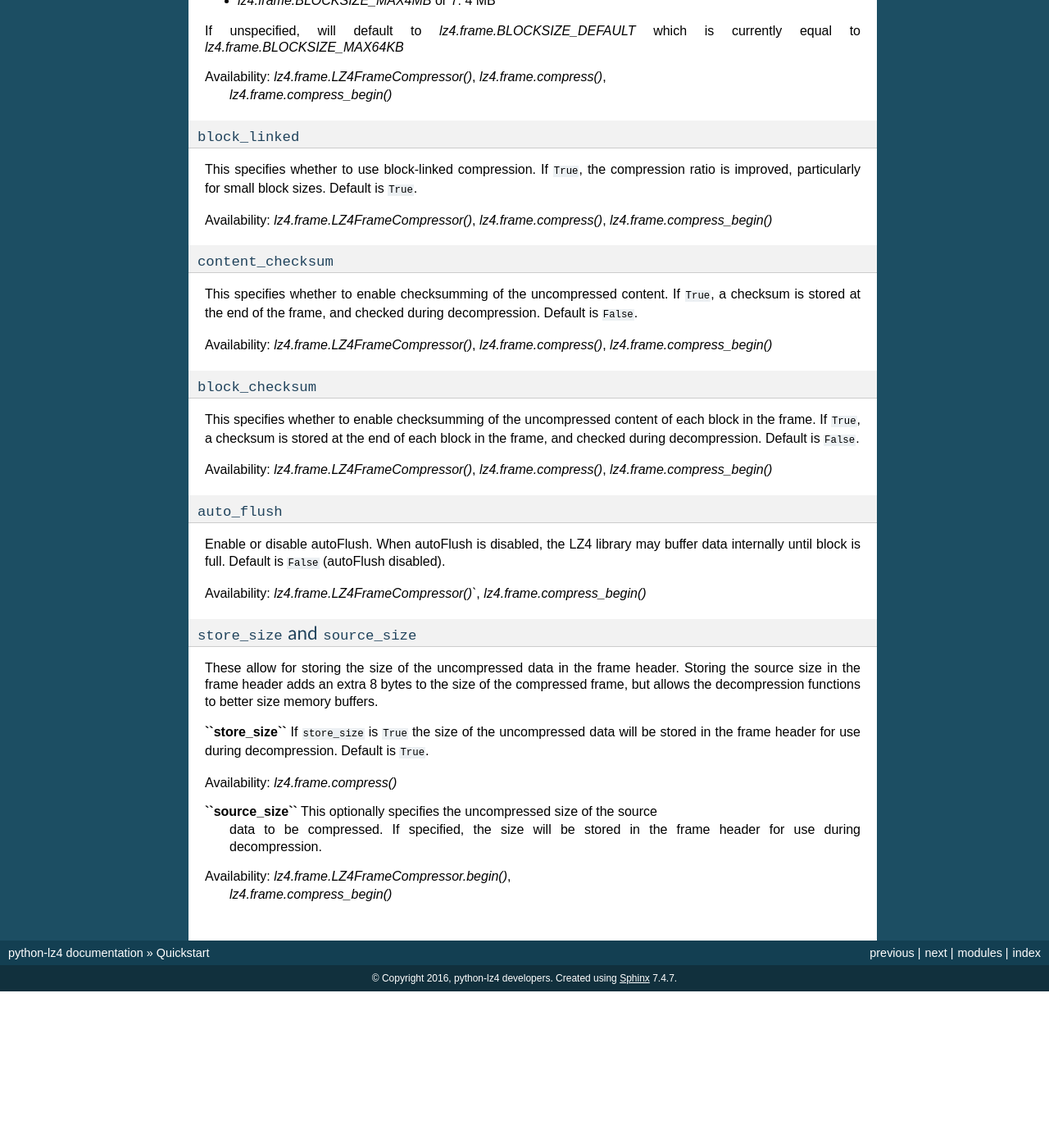
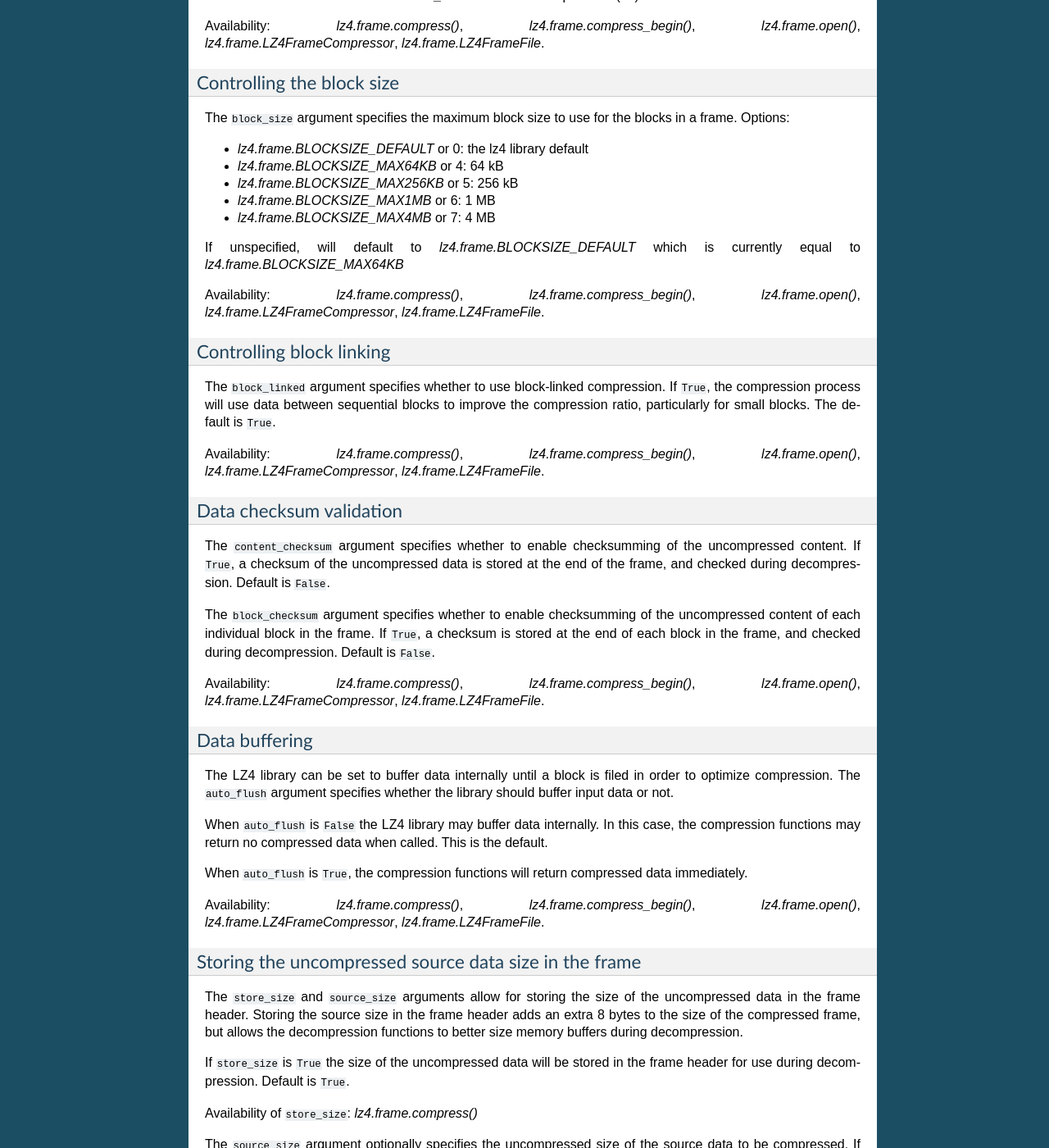
Before and after one commit to python-lz4/python-lz4, a Sphinx documentation site: the page built from docs/quickstart.rst, in a window 1280 px wide and 1400 px high, scrolled down 2196 px. Shown: the whole window at 82% size. Built offline with Sphinx 7.4.7, drawn with Linux system fonts in a browser that asks for light colours; pages that are not in the unit, such as notebooks, are missing from menus; the version number could not be read and is left out; before the commit the page ends 3405 px from its top, so only the background shows below that; some of the changed text lies outside the part shown.

Commit message:
Improve and clarify quickstart.rst

```diff
--- a/docs/quickstart.rst
+++ b/docs/quickstart.rst
@@ -15,12 +18,15 @@
   >>> decompressed == input_data
   Out[6]: True
 
-The `compress` function reads the input data and compresses it and returns a
-LZ4 frame. A frame consists of a header, and a sequence of blocks of compressed
+The `compress` function reads the input data and compresses it and returns a LZ4
+frame. A frame consists of a header, and a sequence of blocks of compressed
 data, and a frame end marker (and optionally a checksum of the uncompressed
 data). The `decompress` function takes a full LZ4 frame, decompresses it (and
 optionally verifies the uncompressed data against the stored checksum), and
 returns the uncompressed data.
+
+Working with data in chunks
+---------------------------
 
 It's often inconvenient to hold the full data in memory, and so functions are
 also provided to compress and decompress data in chunks::
@@ -41,20 +47,27 @@
 `compress_flush` ends the frame and returns the frame end marker. The data
 returned from these functions is catenated to form the compressed frame.
 
-`compress_flush` also flushes any buffered data; by default,
-`compress_chunk` may buffer data until a block is full. This buffering can be
-disabled by specifying ``auto_flush=True`` when calling `compress_begin`.
-Alternatively, the LZ4 buffers can be flushed at any time without ending the
-frame by calling `compress_flush` with ``end_frame=False``.
+`compress_flush` also flushes any buffered data; by default, `compress_chunk`
+may buffer data until a block is full. This buffering can be disabled by
+specifying ``auto_flush=True`` when calling `compress_begin`. Alternatively, the
+LZ4 buffers can be flushed at any time without ending the frame by calling
+`compress_flush` with ``end_frame=False``.
 
-Decompressing data can also be done in a chunked fashion. Note that `decompress_chunk`
-returns a tuple ``(decompressed_data, bytes_read, end_of_frame_indicator)``::
+Decompressing data can also be done in a chunked fashion::
 
   >>> d_context = lz4.frame.create_decompression_context()
   >>> d1, b, e = lz4.frame.decompress_chunk(d_context, compressed[:len(compressed)//2])
   >>> d2, b, e = lz4.frame.decompress_chunk(d_context, compressed[len(compressed)//2:])
   >>> d1 + d2 == input_data
   Out[12]: True
+
+Note that `decompress_chunk` returns a tuple ``(decompressed_data, bytes_read,
+end_of_frame_indicator)``. ``decompressed_data`` is the decompressed data,
+``bytes_read`` reports the number of bytes read from the compressed input.
+``end_of_frame_indicator`` is ``True`` if the end-of-frame marker is encountered
+during the decompression, and ``False`` otherwise. If the end-of-frame marker is
+encountered in the input, no attempt is made to decompress the data after the
+marker.
 
 Rather than managing compression and decompression context objects manually, it
 is more convenient to use the `LZ4FrameCompressor` and
@@ -73,6 +86,7 @@
   ...     decompressed += decompressor.decompress(compressed[len(compressed)//2:])
   >>> decompressed == input_data
   Out[13]: True
+
 
 Working with compressed files
 -----------------------------
@@ -99,31 +113,34 @@
 
 Controlling the compression
 ---------------------------
-Beyond the basics, there are a number of options to play with to tune and
-control the compression. A few of the key ones are listed below, please see the
-documentation for full details of options.
+
+Beyond the basic usage described above, there are a number of keyword arguments
+to tune and control the compression. A few of the key ones are listed below,
+please see the documentation for full details of options.
 
 
-``compression_level``
-~~~~~~~~~~~~~~~~~~~~~
+Controlling the compression level
+~~~~~~~~~~~~~~~~~~~~~~~~~~~~~~~~~
 
-This specifies the level of compression used with 0 (default) being the lowest
-compression (0-2 are the same value), and 16 the highest compression. Values
-below 0 will enable "fast acceleration", proportional to the value. Values above
-16 will be treated as 16. The following module constants are provided as a
-convenience:
+The ``compression_level`` argument specifies the level of compression used with
+0 (default) being the lowest compression (0-2 are the same value), and 16 the
+highest compression. Values below 0 will enable "fast acceleration",
+proportional to the value. Values above 16 will be treated as 16. The following
+module constants are provided as a convenience:
 
 - `lz4.frame.COMPRESSIONLEVEL_MIN`: Minimum compression (0, default)
 - `lz4.frame.COMPRESSIONLEVEL_MINHC`: Minimum high-compression mode (3)
 - `lz4.frame.COMPRESSIONLEVEL_MAX`: Maximum compression (16)
 
-Availability: `lz4.frame.LZ4FrameCompressor()`, `lz4.frame.compress()`,
-`lz4.frame.compress_begin()`
+Availability: `lz4.frame.compress()`, `lz4.frame.compress_begin()`,
+`lz4.frame.open()`, `lz4.frame.LZ4FrameCompressor`, `lz4.frame.LZ4FrameFile`.
 
 
-``block_size``
-~~~~~~~~~~~~~~
-This specifies the maximum blocksize to use for the blocks in a frame. Options:
+Controlling the block size
+~~~~~~~~~~~~~~~~~~~~~~~~~~
+
+The ``block_size`` argument specifies the maximum block size to use for the
+blocks in a frame. Options:
 
 - `lz4.frame.BLOCKSIZE_DEFAULT` or 0: the lz4 library default
 - `lz4.frame.BLOCKSIZE_MAX64KB` or 4: 64 kB
@@ -134,71 +151,73 @@
 If unspecified, will default to `lz4.frame.BLOCKSIZE_DEFAULT` which is
 currently equal to `lz4.frame.BLOCKSIZE_MAX64KB`
 
-Availability: `lz4.frame.LZ4FrameCompressor()`, `lz4.frame.compress()`,
-   `lz4.frame.compress_begin()`
+Availability: `lz4.frame.compress()`, `lz4.frame.compress_begin()`,
+`lz4.frame.open()`, `lz4.frame.LZ4FrameCompressor`, `lz4.frame.LZ4FrameFile`.
 
 
-``block_linked``
-~~~~~~~~~~~~~~~~
+Controlling block linking
+~~~~~~~~~~~~~~~~~~~~~~~~~
 
-This specifies whether to use block-linked compression. If ``True``, the
-compression ratio is improved, particularly for small block sizes. Default is
+The ``block_linked`` argument specifies whether to use block-linked compression.
+If ``True``, the compression process will use data between sequential blocks to
+improve the compression ratio, particularly for small blocks. The default is
 ``True``.
 
-Availability: `lz4.frame.LZ4FrameCompressor()`, `lz4.frame.compress()`,
-`lz4.frame.compress_begin()`
+Availability: `lz4.frame.compress()`, `lz4.frame.compress_begin()`,
+`lz4.frame.open()`, `lz4.frame.LZ4FrameCompressor`, `lz4.frame.LZ4FrameFile`.
 
 
-``content_checksum``
-~~~~~~~~~~~~~~~~~~~~
+Data checksum validation
+~~~~~~~~~~~~~~~~~~~~~~~~
 
-This specifies whether to enable checksumming of the uncompressed content. If
-``True``, a checksum is stored at the end of the frame, and checked during
+The ``content_checksum`` argument specifies whether to enable checksumming of
+the uncompressed content. If ``True``, a checksum of the uncompressed data is
+stored at the end of the frame, and checked during decompression. Default is
+``False``.
+
+The ``block_checksum`` argument specifies whether to enable checksumming of the
+uncompressed content of each individual block in the frame. If ``True``, a
+checksum is stored at the end of each block in the frame, and checked during
 decompression. Default is ``False``.
 
-Availability: `lz4.frame.LZ4FrameCompressor()`, `lz4.frame.compress()`,
-`lz4.frame.compress_begin()`
+Availability: `lz4.frame.compress()`, `lz4.frame.compress_begin()`,
+`lz4.frame.open()`, `lz4.frame.LZ4FrameCompressor`, `lz4.frame.LZ4FrameFile`.
 
 
-``block_checksum``
-~~~~~~~~~~~~~~~~~~
+Data buffering
+~~~~~~~~~~~~~~
 
-This specifies whether to enable checksumming of the uncompressed content of
-each block in the frame. If ``True``, a checksum is stored at the end of each
-block in the frame, and checked during decompression. Default is ``False``.
+The LZ4 library can be set to buffer data internally until a block is filed in
+order to optimize compression. The ``auto_flush`` argument specifies whether the
+library should buffer input data or not.
 
-Availability: `lz4.frame.LZ4FrameCompressor()`, `lz4.frame.compress()`,
-`lz4.frame.compress_begin()`
+When ``auto_flush`` is ``False`` the LZ4 library may buffer data internally. In
+this case, the compression functions may return no compressed data when called.
+This is the default.
+
+When ``auto_flush`` is ``True``, the compression functions will return
+compressed data immediately.
+
+Availability: `lz4.frame.compress()`, `lz4.frame.compress_begin()`,
+`lz4.frame.open()`, `lz4.frame.LZ4FrameCompressor`, `lz4.frame.LZ4FrameFile`.
 
 
-``auto_flush``
-~~~~~~~~~~~~~~
+Storing the uncompressed source data size in the frame
+~~~~~~~~~~~~~~~~~~~~~~~~~~~~~~~~~~~~~~~~~~~~~~~~~~~~~~
 
-Enable or disable autoFlush. When autoFlush is disabled, the LZ4 library may
-buffer data internally until block is full. Default is ``False`` (autoFlush
-disabled).
+The ``store_size`` and ``source_size`` arguments allow for storing the size of
+the uncompressed data in the frame header. Storing the source size in the frame
+header adds an extra 8 bytes to the size of the compressed frame, but allows the
+decompression functions to better size memory buffers during decompression.
 
-Availability: `lz4.frame.LZ4FrameCompressor()``, `lz4.frame.compress_begin()`
-
-
-``store_size`` and ``source_size``
-~~~~~~~~~~~~~~~~~~~~~~~~~~~~~~~~~~
-
-These allow for storing the size of the uncompressed data in the frame header.
-Storing the source size in the frame header adds an extra 8 bytes to the size of
-the compressed frame, but allows the decompression functions to better size
-memory buffers.
-
-**``store_size``**
 If ``store_size`` is ``True`` the size of the uncompressed data will be stored in
 the frame header for use during decompression. Default is ``True``.
 
-Availability: `lz4.frame.compress()`
+Availability of ``store_size``: `lz4.frame.compress()`
 
+The ``source_size`` argument optionally specifies the uncompressed size of the
+source data to be compressed. If specified, the size will be stored in the frame
+header for use during decompression.
 
-**``source_size``** This optionally specifies the uncompressed size of the source
- data to be compressed. If specified, the size will be stored in the frame
- header for use during decompression.
-
-Availability: `lz4.frame.LZ4FrameCompressor.begin()`,
-   `lz4.frame.compress_begin()`
+Availability of ``source_size``: `lz4.frame.LZ4FrameCompressor.begin()`,
+   `lz4.frame.compress_begin()`, `lz4.frame.open()`, `lz4.frame.LZ4FrameFile`.
```
Also changed, not shown: other parts of docs/quickstart.rst (+3 -0 lines).
